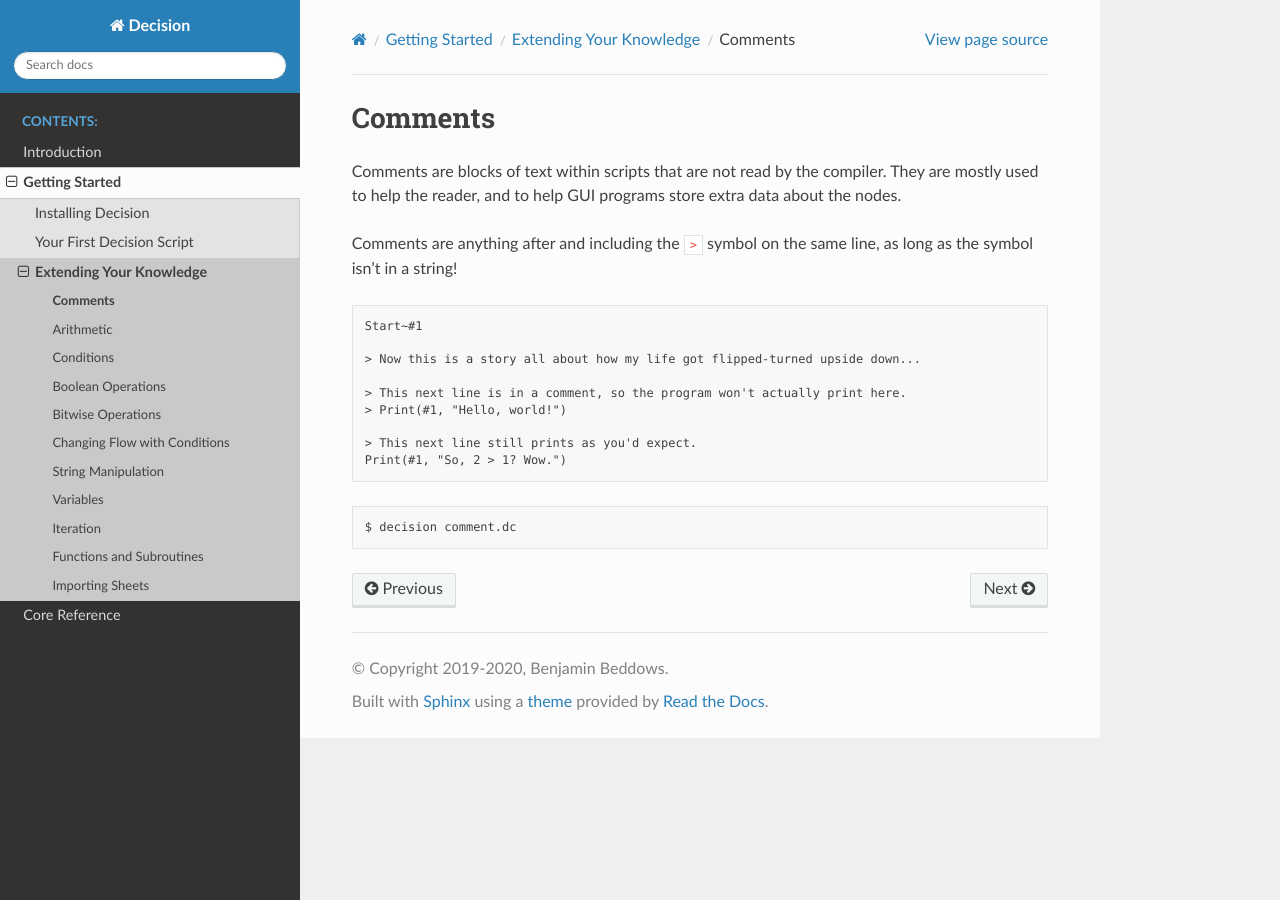
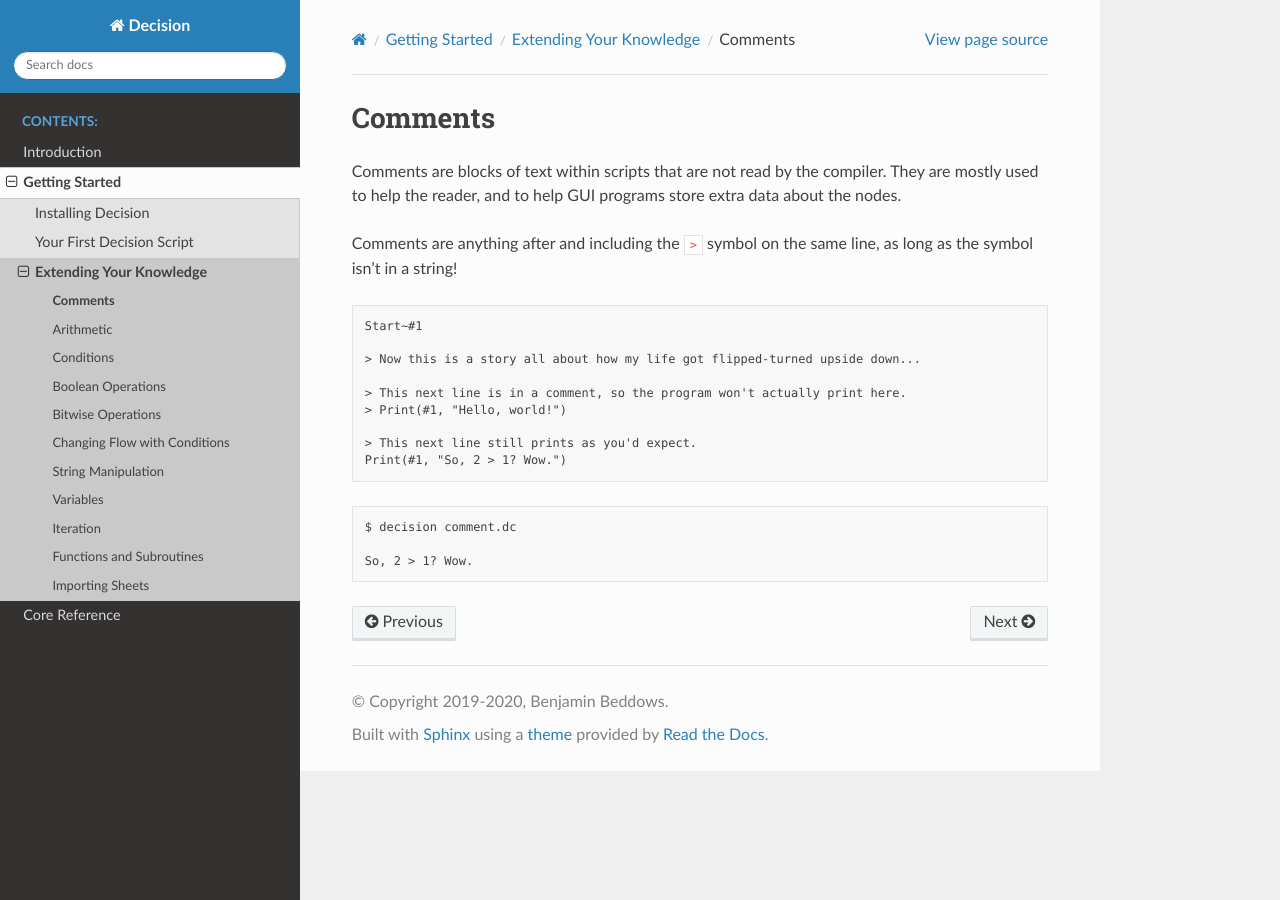
Before and after one commit to drwhut/decision, a Sphinx documentation site: the page built from docs/user/source/getting_started/extending_your_knowledge/comments.rst, in a window 1280 px wide. Built offline with Sphinx 7.4.7 and the Read the Docs theme 2.0.0, drawn with Linux system fonts in a browser that asks for light colours.

Commit message:
Corrected output sample in the user manual.

```diff
--- a/docs/user/source/getting_started/extending_your_knowledge/comments.rst
+++ b/docs/user/source/getting_started/extending_your_knowledge/comments.rst
@@ -40,3 +40,5 @@ as long as the symbol isn't in a string!
 .. code-block::
 
    $ decision comment.dc
+
+   So, 2 > 1? Wow.
```
